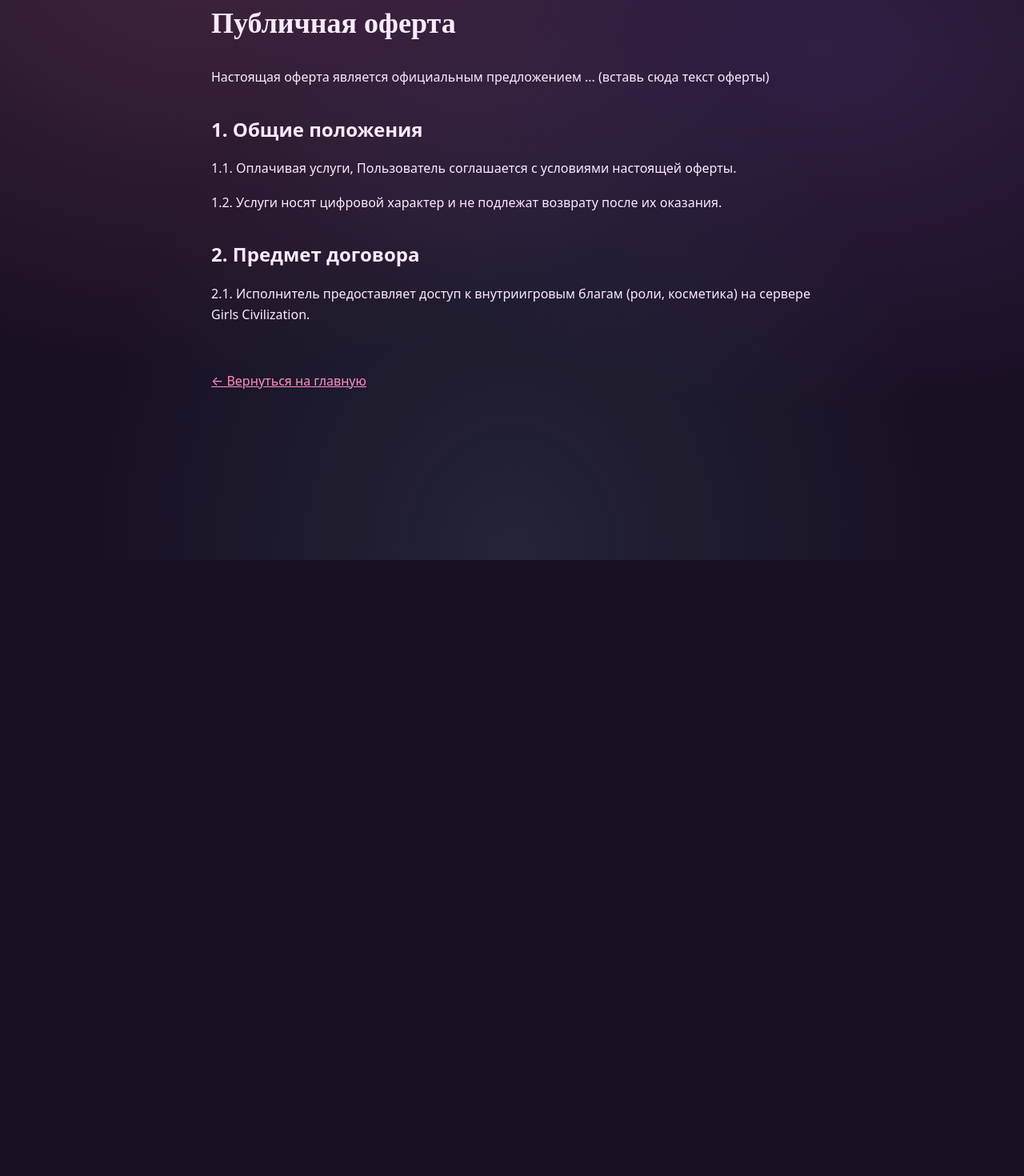
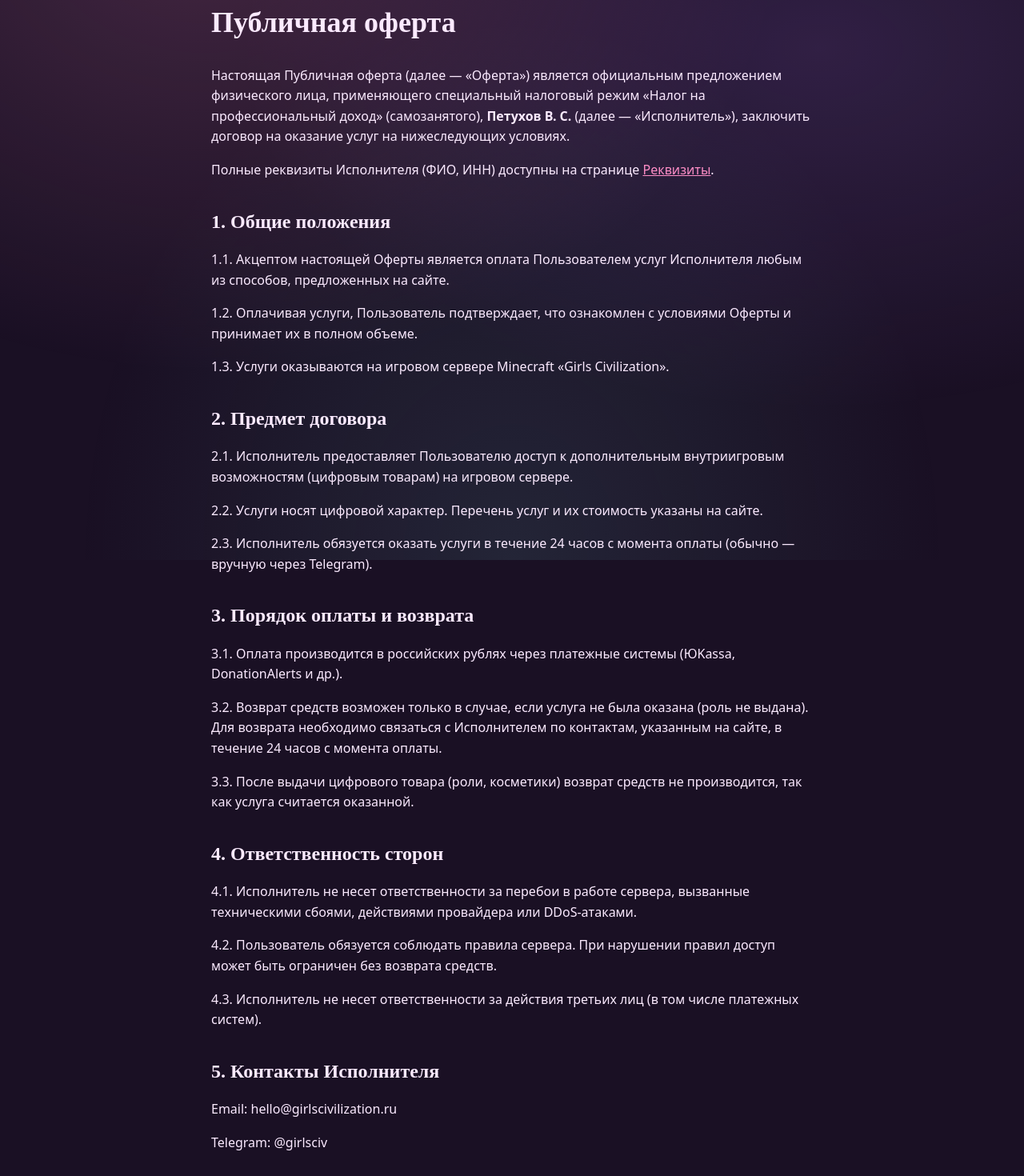
Before and after one commit to Meposy/GirlsCivilization, a Next.js app: page /offer in a window 1280 px wide. Shown: the part 100-1570 px from the top of the page at 80% size. Before the commit the page ends 800 px from the top, so only its background shows below. Built offline with nearby package versions, Linux system fonts and the light colour scheme.

Commit message:
Update page.tsx

```diff
--- a/app/offer/page.tsx
+++ b/app/offer/page.tsx
@@ -1,15 +1,38 @@
 export default function Offer() {
   return (
-    <div className="container" style={{ padding: '100px 24px', maxWidth: '800px', margin: '0 auto', color: '#fbeaff' }}>
+    <div className="container" style={{ padding: '100px 24px', maxWidth: '800px', margin: '0 auto', color: '#fbeaff', lineHeight: '1.6' }}>
       <h1 style={{ fontFamily: 'Unbounded', fontSize: '36px', marginBottom: '24px' }}>Публичная оферта</h1>
-      <p style={{ marginBottom: '16px' }}>Настоящая оферта является официальным предложением ... (вставь сюда текст оферты)</p>
 
-      <h2 style={{ fontSize: '24px', marginTop: '32px', marginBottom: '16px' }}>1. Общие положения</h2>
-      <p style={{ marginBottom: '16px' }}>1.1. Оплачивая услуги, Пользователь соглашается с условиями настоящей оферты.</p>
-      <p style={{ marginBottom: '16px' }}>1.2. Услуги носят цифровой характер и не подлежат возврату после их оказания.</p>
+      <p style={{ marginBottom: '16px' }}>
+        Настоящая Публичная оферта (далее — «Оферта») является официальным предложением физического лица, применяющего специальный налоговый режим «Налог на профессиональный доход» (самозанятого), <strong>Петухов В. С.</strong> (далее — «Исполнитель»), заключить договор на оказание услуг на нижеследующих условиях.
+      </p>
+      <p style={{ marginBottom: '16px' }}>
+        Полные реквизиты Исполнителя (ФИО, ИНН) доступны на странице <a href="/requisites" style={{ color: '#ff8ec7' }}>Реквизиты</a>.
+      </p>
 
-      <h2 style={{ fontSize: '24px', marginTop: '32px', marginBottom: '16px' }}>2. Предмет договора</h2>
-      <p style={{ marginBottom: '16px' }}>2.1. Исполнитель предоставляет доступ к внутриигровым благам (роли, косметика) на сервере Girls Civilization.</p>
+      <h2 style={{ fontSize: '24px', marginTop: '32px', marginBottom: '16px', fontFamily: 'Unbounded' }}>1. Общие положения</h2>
+      <p style={{ marginBottom: '16px' }}>1.1. Акцептом настоящей Оферты является оплата Пользователем услуг Исполнителя любым из способов, предложенных на сайте.</p>
+      <p style={{ marginBottom: '16px' }}>1.2. Оплачивая услуги, Пользователь подтверждает, что ознакомлен с условиями Оферты и принимает их в полном объеме.</p>
+      <p style={{ marginBottom: '16px' }}>1.3. Услуги оказываются на игровом сервере Minecraft «Girls Civilization».</p>
+
+      <h2 style={{ fontSize: '24px', marginTop: '32px', marginBottom: '16px', fontFamily: 'Unbounded' }}>2. Предмет договора</h2>
+      <p style={{ marginBottom: '16px' }}>2.1. Исполнитель предоставляет Пользователю доступ к дополнительным внутриигровым возможностям (цифровым товарам) на игровом сервере.</p>
+      <p style={{ marginBottom: '16px' }}>2.2. Услуги носят цифровой характер. Перечень услуг и их стоимость указаны на сайте.</p>
+      <p style={{ marginBottom: '16px' }}>2.3. Исполнитель обязуется оказать услуги в течение 24 часов с момента оплаты (обычно — вручную через Telegram).</p>
+
+      <h2 style={{ fontSize: '24px', marginTop: '32px', marginBottom: '16px', fontFamily: 'Unbounded' }}>3. Порядок оплаты и возврата</h2>
+      <p style={{ marginBottom: '16px' }}>3.1. Оплата производится в российских рублях через платежные системы (ЮKassa, DonationAlerts и др.).</p>
+      <p style={{ marginBottom: '16px' }}>3.2. Возврат средств возможен только в случае, если услуга не была оказана (роль не выдана). Для возврата необходимо связаться с Исполнителем по контактам, указанным на сайте, в течение 24 часов с момента оплаты.</p>
+      <p style={{ marginBottom: '16px' }}>3.3. После выдачи цифрового товара (роли, косметики) возврат средств не производится, так как услуга считается оказанной.</p>
+
+      <h2 style={{ fontSize: '24px', marginTop: '32px', marginBottom: '16px', fontFamily: 'Unbounded' }}>4. Ответственность сторон</h2>
+      <p style={{ marginBottom: '16px' }}>4.1. Исполнитель не несет ответственности за перебои в работе сервера, вызванные техническими сбоями, действиями провайдера или DDoS-атаками.</p>
+      <p style={{ marginBottom: '16px' }}>4.2. Пользователь обязуется соблюдать правила сервера. При нарушении правил доступ может быть ограничен без возврата средств.</p>
+      <p style={{ marginBottom: '16px' }}>4.3. Исполнитель не несет ответственности за действия третьих лиц (в том числе платежных систем).</p>
+
+      <h2 style={{ fontSize: '24px', marginTop: '32px', marginBottom: '16px', fontFamily: 'Unbounded' }}>5. Контакты Исполнителя</h2>
+      <p style={{ marginBottom: '16px' }}>Email: hello@girlscivilization.ru</p>
+      <p style={{ marginBottom: '16px' }}>Telegram: @girlsciv</p>
 
       <a href="/" style={{ display: 'inline-block', marginTop: '40px', color: '#ff8ec7', textDecoration: 'underline' }}>← Вернуться на главную</a>
     </div>
```
